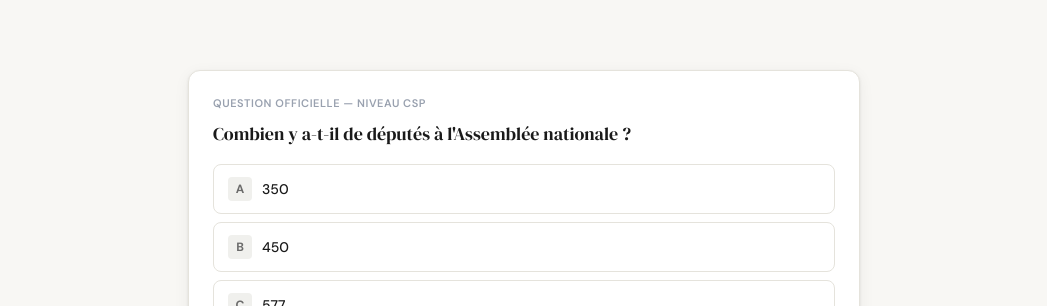
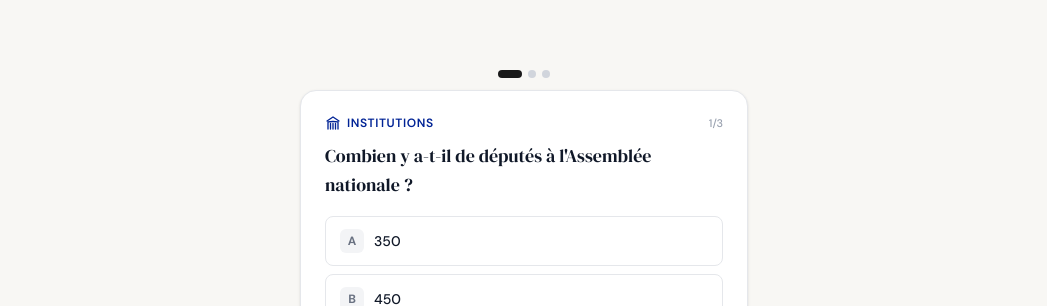
Before and after one commit to hassanebry/civic-exam-prep, a Next.js app: page / in a window 1280 px wide. Shown: the part 494-800 px from the top of the page, without its empty margins (116-1163 px from the left). Built offline with nearby package versions, Linux system fonts and the light colour scheme; no server answers.

Commit message:
feat: expand QuestionDemo to a multi-step quiz with score tracking and auto-advancement

```diff
--- a/src/components/landing/QuestionDemo.tsx
+++ b/src/components/landing/QuestionDemo.tsx
@@ -1,126 +1,283 @@
 "use client";
 
-import { useState } from "react";
+import { useCallback, useEffect, useState } from "react";
 import Link from "next/link";
 
-interface Option {
-  label: string;
-  text: string;
-  correct: boolean;
+/* ------------------------------------------------------------------ */
+/* Data                                                                */
+/* ------------------------------------------------------------------ */
+
+interface QuizQuestion {
+  theme: string;
+  themeColor: string;
+  themeIcon: React.ReactNode;
+  question: string;
+  options: string[];
+  correctIndex: number;
+  explanation: string;
 }
 
-const QUESTION = "Combien y a-t-il de députés à l'Assemblée nationale ?";
-
-const OPTIONS: Option[] = [
-  { label: "A", text: "350", correct: false },
-  { label: "B", text: "450", correct: false },
-  { label: "C", text: "577", correct: true },
-  { label: "D", text: "925", correct: false },
+const QUESTIONS: QuizQuestion[] = [
+  {
+    theme: "Institutions",
+    themeColor: "#002395",
+    themeIcon: (
+      <svg className="h-4 w-4" fill="none" viewBox="0 0 24 24" strokeWidth={2} stroke="currentColor">
+        <path strokeLinecap="round" strokeLinejoin="round" d="M12 21v-8.25M15.75 21v-8.25M8.25 21v-8.25M3 9l9-6 9 6m-1.5 12V10.332A48.36 48.36 0 0012 9.75c-2.551 0-5.056.2-7.5.582V21" />
+      </svg>
+    ),
+    question: "Combien y a-t-il de députés à l'Assemblée nationale ?",
+    options: ["350", "450", "577", "925"],
+    correctIndex: 2,
+    explanation:
+      "L'Assemblée nationale compte 577 députés, élus au suffrage universel direct pour un mandat de 5 ans.",
+  },
+  {
+    theme: "Histoire",
+    themeColor: "#ED2939",
+    themeIcon: (
+      <svg className="h-4 w-4" fill="none" viewBox="0 0 24 24" strokeWidth={2} stroke="currentColor">
+        <path strokeLinecap="round" strokeLinejoin="round" d="M12 6.042A8.967 8.967 0 006 3.75c-1.052 0-2.062.18-3 .512v14.25A8.987 8.987 0 016 18c2.305 0 4.408.867 6 2.292m0-14.25a8.966 8.966 0 016-2.292c1.052 0 2.062.18 3 .512v14.25A8.987 8.987 0 0018 18a8.967 8.967 0 00-6 2.292m0-14.25v14.25" />
+      </svg>
+    ),
+    question:
+      "En quelle année a été adoptée la Déclaration des droits de l'homme et du citoyen ?",
+    options: ["1776", "1789", "1804", "1848"],
+    correctIndex: 1,
+    explanation:
+      "La Déclaration des droits de l'homme et du citoyen a été adoptée le 26 août 1789 par l'Assemblée constituante.",
+  },
+  {
+    theme: "Droits & Devoirs",
+    themeColor: "#002395",
+    themeIcon: (
+      <svg className="h-4 w-4" fill="none" viewBox="0 0 24 24" strokeWidth={2} stroke="currentColor">
+        <path strokeLinecap="round" strokeLinejoin="round" d="M12 3v17.25m0 0c-1.472 0-2.882.265-4.185.75M12 20.25c1.472 0 2.882.265 4.185.75M18.75 4.97A48.416 48.416 0 0012 4.5c-2.291 0-4.545.16-6.75.47m13.5 0c1.01.143 2.01.317 3 .52m-3-.52l2.62 10.726c.122.499-.106 1.028-.589 1.202a5.988 5.988 0 01-2.031.352 5.988 5.988 0 01-2.031-.352c-.483-.174-.711-.703-.59-1.202L18.75 4.971zm-16.5.52c.99-.203 1.99-.377 3-.52m0 0l2.62 10.726c.122.499-.106 1.028-.589 1.202a5.989 5.989 0 01-2.031.352 5.989 5.989 0 01-2.031-.352c-.483-.174-.711-.703-.59-1.202L5.25 4.971z" />
+      </svg>
+    ),
+    question: "À partir de quel âge le vote est-il un droit en France ?",
+    options: ["16 ans", "18 ans", "20 ans", "21 ans"],
+    correctIndex: 1,
+    explanation:
+      "En France, le droit de vote est acquis à 18 ans, âge de la majorité civile.",
+  },
 ];
 
-const EXPLANATION =
-  "L'Assemblée nationale compte 577 députés, élus au suffrage universel direct pour un mandat de 5 ans.";
+const LABELS = ["A", "B", "C", "D"] as const;
+const AUTO_ADVANCE_MS = 1800;
 
-const CORRECT_INDEX = OPTIONS.findIndex((o) => o.correct);
+/* ------------------------------------------------------------------ */
+/* Component                                                           */
+/* ------------------------------------------------------------------ */
 
 export function QuestionDemo() {
-  const [selected, setSelected] = useState<number | null>(null);
-  const answered = selected !== null;
+  const [step, setStep] = useState(0); // 0-2 = questions, 3 = score
+  const [answers, setAnswers] = useState<(number | null)[]>([null, null, null]);
+  const [fading, setFading] = useState(false);
+
+  const isScore = step >= QUESTIONS.length;
+  const currentQ = !isScore ? QUESTIONS[step] : null;
+  const currentAnswer = !isScore ? answers[step] : null;
+  const answered = currentAnswer !== null;
+
+  const correctCount = answers.filter(
+    (a, i) => a === QUESTIONS[i].correctIndex,
+  ).length;
+
+  const advanceToNext = useCallback(() => {
+    setFading(true);
+    setTimeout(() => {
+      setStep((s) => s + 1);
+      setFading(false);
+    }, 250);
+  }, []);
+
+  // Auto-advance after answering
+  useEffect(() => {
+    if (!answered || isScore) return;
+    const t = setTimeout(advanceToNext, AUTO_ADVANCE_MS);
+    return () => clearTimeout(t);
+  }, [answered, isScore, advanceToNext]);
 
   function handleClick(index: number) {
-    if (answered) return;
-    setSelected(index);
+    if (answered || isScore) return;
+    setAnswers((prev) => {
+      const next = [...prev];
+      next[step] = index;
+      return next;
+    });
   }
 
-  function optionCls(index: number): string {
+  function restart() {
+    setFading(true);
+    setTimeout(() => {
+      setStep(0);
+      setAnswers([null, null, null]);
+      setFading(false);
+    }, 250);
+  }
+
+  /* — dots — */
+  function dotCls(i: number): string {
+    const base = "h-2 rounded-full transition-all duration-300";
+    if (i === step && !isScore) return `${base} w-6 bg-foreground`;
+    if (answers[i] === null) return `${base} w-2 bg-gray-300`;
+    if (answers[i] === QUESTIONS[i].correctIndex)
+      return `${base} w-2 bg-green-500`;
+    return `${base} w-2 bg-red-500`;
+  }
+
+  /* — option styling — */
+  function optCls(i: number): string {
     const base =
       "flex w-full items-center gap-2.5 rounded-lg border px-3.5 py-3 text-left text-sm font-medium transition-all";
     if (!answered)
-      return `${base} border-border bg-card text-foreground hover:border-primary/40 hover:bg-[#EEF2FF] active:scale-[0.99]`;
-    if (index === CORRECT_INDEX)
+      return `${base} border-gray-200 bg-white text-gray-900 hover:border-blue-300 hover:bg-blue-50 active:scale-[0.99]`;
+    if (i === currentQ!.correctIndex)
       return `${base} border-green-500 bg-green-50 text-green-800`;
-    if (index === selected)
-      return `${base} border-accent bg-red-50 text-red-800`;
-    return `${base} border-border bg-card text-muted`;
+    if (i === currentAnswer)
+      return `${base} border-red-500 bg-red-50 text-red-800`;
+    return `${base} border-gray-200 bg-white text-gray-300`;
   }
 
-  function badgeCls(index: number): string {
+  function badgeCls(i: number): string {
     const base =
-      "flex h-6 w-6 shrink-0 items-center justify-center rounded text-xs font-bold transition-colors";
-    if (!answered) return `${base} bg-[#F0F0ED] text-muted`;
-    if (index === CORRECT_INDEX) return `${base} bg-green-600 text-white`;
-    if (index === selected) return `${base} bg-accent text-white`;
-    return `${base} bg-[#F0F0ED] text-muted`;
+      "flex h-6 w-6 shrink-0 items-center justify-center rounded-md text-xs font-bold transition-colors";
+    if (!answered) return `${base} bg-gray-100 text-gray-500`;
+    if (i === currentQ!.correctIndex) return `${base} bg-green-600 text-white`;
+    if (i === currentAnswer) return `${base} bg-red-500 text-white`;
+    return `${base} bg-gray-100 text-gray-300`;
+  }
+
+  /* — score helpers — */
+  function scoreColor(): string {
+    if (correctCount === 3) return "text-green-600 border-green-200";
+    if (correctCount === 2) return "text-orange-500 border-orange-200";
+    return "text-red-500 border-red-200";
+  }
+  function scoreMsg(): string {
+    if (correctCount === 3) return "Excellent !";
+    if (correctCount === 2) return "Bon début !";
+    return "Vous avez besoin de préparation.";
   }
 
   return (
-    <section id="demo-question" className="scroll-mt-16 px-5 pb-8 pt-2 sm:py-12">
-      <div className="mx-auto max-w-2xl">
-        <div className="rounded-xl border border-border bg-card p-4 shadow-[var(--shadow-sm)] sm:p-6">
-          {/* Label */}
-          <p className="text-[11px] font-semibold uppercase tracking-wider text-gray-400">
-            Question officielle — niveau CSP
-          </p>
+    <section id="demo-question" className="scroll-mt-16 px-4 pb-8 pt-2 sm:py-12">
+      <div className="mx-auto max-w-md">
+        {/* Progress dots */}
+        <div className="mb-3 flex items-center justify-center gap-1.5">
+          {QUESTIONS.map((_, i) => (
+            <div key={i} className={dotCls(i)} />
+          ))}
+        </div>
 
-          {/* Question */}
-          <p className="mt-2 font-serif text-base leading-relaxed text-foreground sm:text-lg">
-            {QUESTION}
+        <div
+          className={`rounded-2xl border border-gray-200 bg-white p-4 shadow-sm transition-opacity duration-250 sm:p-6 ${
+            fading ? "opacity-0" : "opacity-100"
+          }`}
+        >
+          {/* ---------- Question card ---------- */}
+          {currentQ && !isScore && (
+            <>
+              {/* Theme header */}
+              <div className="flex items-center gap-1.5">
+                <span style={{ color: currentQ.themeColor }}>
+                  {currentQ.themeIcon}
+                </span>
+                <span
+                  className="text-xs font-semibold uppercase tracking-wider"
+                  style={{ color: currentQ.themeColor }}
+                >
+                  {currentQ.theme}
+                </span>
+                <span className="ml-auto text-[11px] font-medium text-gray-400">
+                  {step + 1}/{QUESTIONS.length}
+                </span>
+              </div>
+
+              {/* Question text */}
+              <p className="mt-2.5 font-serif text-base leading-relaxed text-gray-900 sm:text-lg">
+                {currentQ.question}
               </p>
 
               {/* Options */}
               <div className="mt-4 flex flex-col gap-2">
-            {OPTIONS.map((opt, i) => (
+                {currentQ.options.map((opt, i) => (
                   <button
-                key={opt.label}
+                    key={i}
                     type="button"
                     disabled={answered}
                     onClick={() => handleClick(i)}
-                className={optionCls(i)}
+                    className={optCls(i)}
                   >
                     <span className={badgeCls(i)}>
-                  {answered && i === CORRECT_INDEX ? (
+                      {answered && i === currentQ.correctIndex ? (
                         <svg className="h-3.5 w-3.5" fill="none" viewBox="0 0 24 24" strokeWidth={3} stroke="currentColor">
                           <path strokeLinecap="round" strokeLinejoin="round" d="M4.5 12.75l6 6 9-13.5" />
                         </svg>
-                  ) : answered && i === selected ? (
+                      ) : answered && i === currentAnswer ? (
                         <svg className="h-3.5 w-3.5" fill="none" viewBox="0 0 24 24" strokeWidth={3} stroke="currentColor">
                           <path strokeLinecap="round" strokeLinejoin="round" d="M6 18L18 6M6 6l12 12" />
                         </svg>
                       ) : (
-                    opt.label
+                        LABELS[i]
                       )}
                     </span>
-                <span>{opt.text}</span>
+                    <span>{opt}</span>
                   </button>
                 ))}
               </div>
 
-          {/* Post-answer feedback */}
+              {/* Explanation */}
               {answered && (
-            <div className="mt-4 animate-[fadeIn_0.3s_ease-out]">
-              <div className="flex gap-2 rounded-lg bg-[#EEF2FF] px-3.5 py-2.5">
-                <svg className="mt-0.5 h-4 w-4 shrink-0 text-primary" fill="none" viewBox="0 0 24 24" strokeWidth={2} stroke="currentColor">
-                  <path strokeLinecap="round" strokeLinejoin="round" d="M11.25 11.25l.041-.02a.75.75 0 011.063.852l-.708 2.836a.75.75 0 001.063.853l.041-.021M21 12a9 9 0 11-18 0 9 9 0 0118 0zm-9-3.75h.008v.008H12V8.25z" />
-                </svg>
-                <p className="text-sm leading-relaxed text-primary">
-                  {EXPLANATION}
-                </p>
+                <div
+                  className={`mt-3 rounded-lg px-3.5 py-2.5 text-sm leading-relaxed ${
+                    currentAnswer === currentQ.correctIndex
+                      ? "bg-green-50 text-green-800"
+                      : "bg-orange-50 text-orange-800"
+                  }`}
+                >
+                  {currentQ.explanation}
+                </div>
+              )}
+            </>
+          )}
+
+          {/* ---------- Score screen ---------- */}
+          {isScore && (
+            <div className="flex flex-col items-center py-2 text-center">
+              <div
+                className={`flex h-20 w-20 items-center justify-center rounded-full border-4 font-serif text-3xl font-bold ${scoreColor()}`}
+              >
+                {correctCount}/3
               </div>
 
-              <p className="mt-4 text-center text-sm text-muted">
-                Vous venez de répondre à 1 question sur 656.
+              <p className="mt-3 font-serif text-lg text-gray-900">
+                {scoreMsg()}
+              </p>
+
+              <p className="mt-2 text-sm text-gray-500">
+                Vous venez de répondre à 3 questions sur 656.
               </p>
 
               <Link
                 href="/register"
-                className="mt-3 inline-flex h-11 w-full items-center justify-center rounded-lg bg-primary text-sm font-semibold text-white transition-opacity hover:opacity-90 sm:h-12"
+                className="mt-5 inline-flex h-11 w-full items-center justify-center rounded-lg bg-primary text-sm font-semibold text-white transition-opacity hover:opacity-90 sm:h-12"
               >
-                Continuer l&apos;entraînement — gratuit, sans inscription
+                Continuer l&apos;entraînement — c&apos;est gratuit
               </Link>
 
-              <p className="mt-2.5 text-center text-xs text-gray-400">
+              <p className="mt-2 text-xs text-gray-400">
                 Rejoint par plus de 200 candidats
               </p>
+
+              <button
+                type="button"
+                onClick={restart}
+                className="mt-3 text-sm font-medium text-gray-500 underline underline-offset-2 transition-colors hover:text-gray-700"
+              >
+                Recommencer le quiz
+              </button>
             </div>
           )}
         </div>
```
Lines whose indentation alone changed are shown as unchanged.
